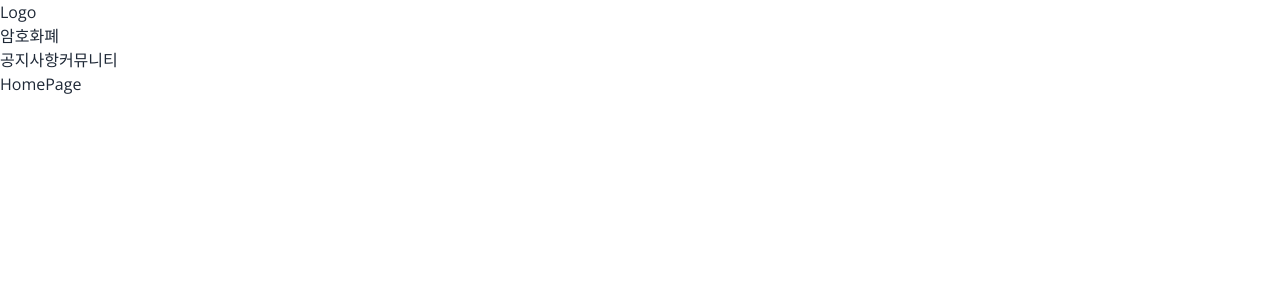
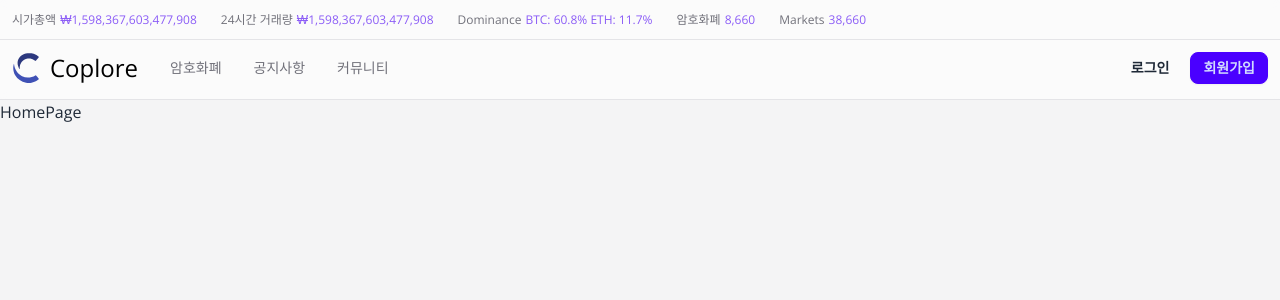
Before and after one commit to coin-flow/coin-flow_app, a Next.js app: page / in a window 1280 px wide. Shown: the top 300 px of the page. Built offline with nearby package versions, Linux system fonts and the light colour scheme.

Commit message:
feat: header 구현

```diff
--- a/src/app/layout.tsx
+++ b/src/app/layout.tsx
@@ -2,7 +2,7 @@ import type { Metadata } from 'next';
 import { Open_Sans } from 'next/font/google';
 import type { PropsWithChildren } from 'react';
 
-import Navbar from '../components/layout/Navbar';
+import Header from '../components/layout/Header';
 import '../styles/global.css';
 
 const openSans = Open_Sans({ subsets: ['latin'] });
@@ -22,9 +22,9 @@ export const metadata: Metadata = {
 
 export default function RootLayout({ children }: PropsWithChildren) {
 	return (
-		<html lang="ko">
-			<body className={openSans.className}>
-				<Navbar />
+		<html lang="ko" data-theme="light">
+			<body className={`${openSans.className} bg-zinc-100`}>
+				<Header />
 				<main>{children}</main>
 			</body>
 		</html>
--- /dev/null
+++ b/src/components/common/Logo.tsx
@@ -0,0 +1,10 @@
+import LogoIcon from '../icons/LogoIcon';
+
+export default function Logo() {
+	return (
+		<div className="flex items-center gap-2">
+			<LogoIcon />
+			<span className="text-2xl text-black">Coplore</span>
+		</div>
+	);
+}
--- /dev/null
+++ b/src/components/icons/LogoIcon.tsx
@@ -0,0 +1,22 @@
+export default function LogoIcon() {
+	return (
+		<svg
+			xmlns="http://www.w3.org/2000/svg"
+			width="30"
+			height="30"
+			viewBox="0 0 295 295"
+			preserveAspectRatio="xMidYMid meet"
+		>
+			<g transform="translate(0,295) scale(0.1,-0.1)" stroke="none">
+				<path
+					fill="#2c387e"
+					d="M1520 2930 c-219 -28 -441 -111 -590 -223 -344 -257 -458 -631 -324 -1058 31 -100 107 -259 134 -284 20 -18 20 -17 20 101 1 449 272 812 685 919 88 23 259 30 352 15 157 -25 307 -87 436 -181 37 -27 71 -49 76 -49 10 0 125 125 250 270 52 61 80 102 79 115 -4 28 -174 154 -289 215 -117 61 -306 125 -432 145 -119 20 -302 26 -397 15z"
+				/>
+				<path
+					fill="#3f51b5"
+					d="M167 1831 c-9 -32 -24 -115 -33 -183 -39 -296 30 -641 178 -893 226 -383 613 -647 1069 -731 134 -25 422 -25 544 -1 195 40 387 117 535 216 109 73 190 139 190 156 0 12 -57 78 -287 334 l-32 36 -38 -23 c-390 -236 -915 -267 -1296 -76 -123 62 -186 103 -284 186 -190 158 -358 409 -434 647 -33 104 -64 242 -75 334 -4 31 -10 57 -14 57 -4 0 -14 -27 -23 -59z"
+				/>
+			</g>
+		</svg>
+	);
+}
--- /dev/null
+++ b/src/components/layout/Header.tsx
@@ -0,0 +1,11 @@
+import Navbar from './Navbar';
+import Topbar from './Topbar';
+
+export default function Header() {
+	return (
+		<header className="flex flex-col bg-white/60 sticky pt-[-40px] top-[-40px] backdrop-blur-sm">
+			<Topbar />
+			<Navbar />
+		</header>
+	);
+}
--- a/src/components/layout/Navbar.tsx
+++ b/src/components/layout/Navbar.tsx
@@ -1,24 +1,44 @@
+'use client';
+
 import Link from 'next/link';
+import { usePathname } from 'next/navigation';
 
-const links = [{ id: '1', label: '암호화폐', href: '/coin' }];
+import Logo from '../common/Logo';
+
+const links = [
+	{ id: '1', label: '암호화폐', href: '/coin' },
+	{ id: '2', label: '공지사항', href: '/notice' },
+	{ id: '3', label: '커뮤니티', href: '/community' }
+];
 
 export default function Navbar() {
+	const currentPath = usePathname();
+
 	return (
-		<nav>
+		<div className="w-full h-[60px] border-b border-zinc-200">
+			<nav className="w-full max-w-[1440px] mx-auto p-3 flex justify-between">
+				<div className="flex items-center">
 					<Link href="/">
-				<span>Logo</span>
+						<Logo />
 					</Link>
-			<ul>
+					<ul className="flex items-center pl-4">
 						{links.map(link => (
-					<li key={link.id}>
+							<li
+								key={link.id}
+								className={`${
+									link.href === currentPath ? 'text-zinc-900' : 'text-zinc-500'
+								} hover:text-zinc-800 transition-colors text-sm px-4`}
+							>
 								<Link href={link.href}>{link.label}</Link>
 							</li>
 						))}
 					</ul>
-			<div>
-				<Link href="/notice">공지사항</Link>
-				<Link href="/community">커뮤니티</Link>
+				</div>
+				<div className="flex items-center gap-2">
+					<button className="btn btn-sm btn-ghost">로그인</button>
+					<button className="btn btn-sm btn-primary">회원가입</button>
 				</div>
 			</nav>
+		</div>
 	);
 }
--- /dev/null
+++ b/src/components/layout/Topbar.tsx
@@ -0,0 +1,22 @@
+const dummy = [
+	{ id: '1', label: '시가총액', value: '₩1,598,367,603,477,908' },
+	{ id: '2', label: '24시간 거래량', value: '₩1,598,367,603,477,908' },
+	{ id: '3', label: 'Dominance', value: 'BTC:  60.8% ETH: 11.7%' },
+	{ id: '4', label: '암호화폐', value: '8,660' },
+	{ id: '5', label: 'Markets', value: '38,660' }
+];
+
+export default function Topbar() {
+	return (
+		<div className="w-full h-[40px] border-b border-zinc-200">
+			<div className="w-full max-w-[1440px] flex gap-6 items-center p-3 mx-auto">
+				{dummy.map(({ id, label, value }) => (
+					<div key={id} className="flex gap-1 items-center">
+						<span className="text-zinc-500 text-xs">{label}</span>
+						<span className="text-violet-500 text-xs">{value}</span>
+					</div>
+				))}
+			</div>
+		</div>
+	);
+}
```
Also changed, not shown: 1 other file (tests, documents, lock files or other folders). Lines whose indentation alone changed are shown as unchanged.
